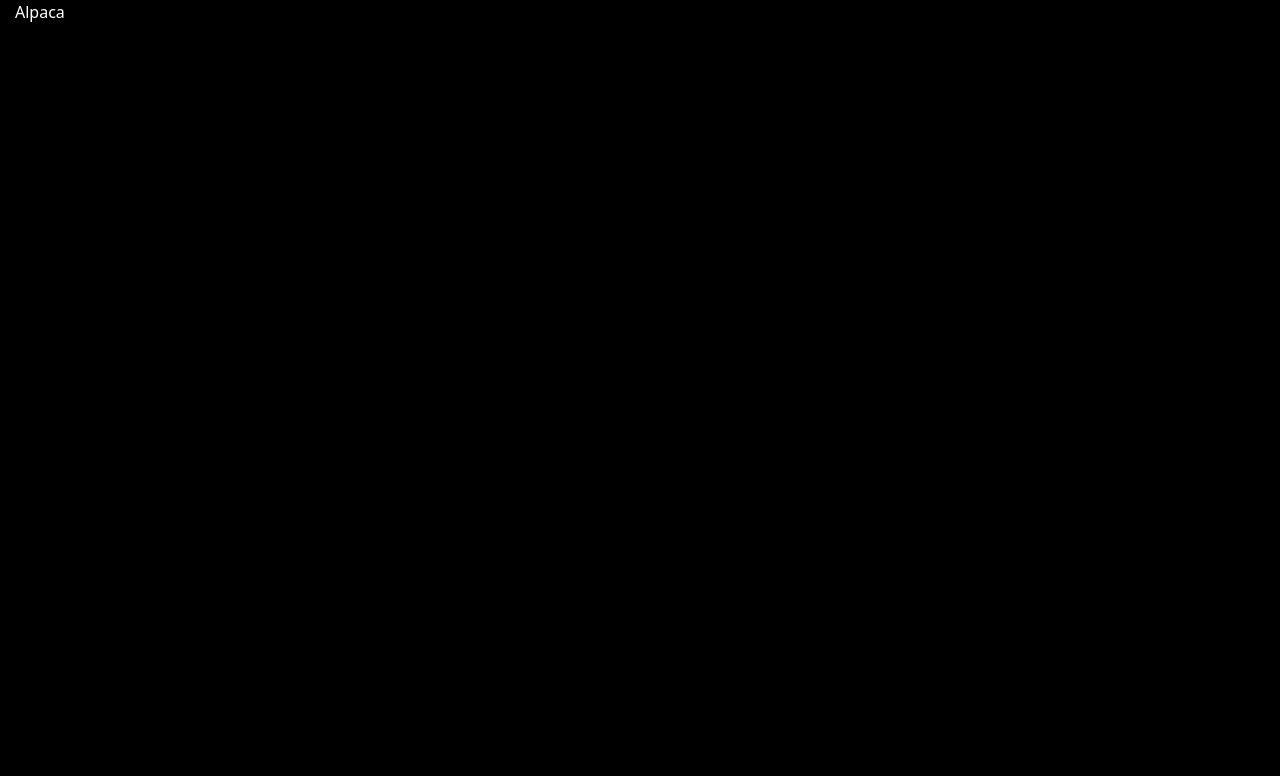
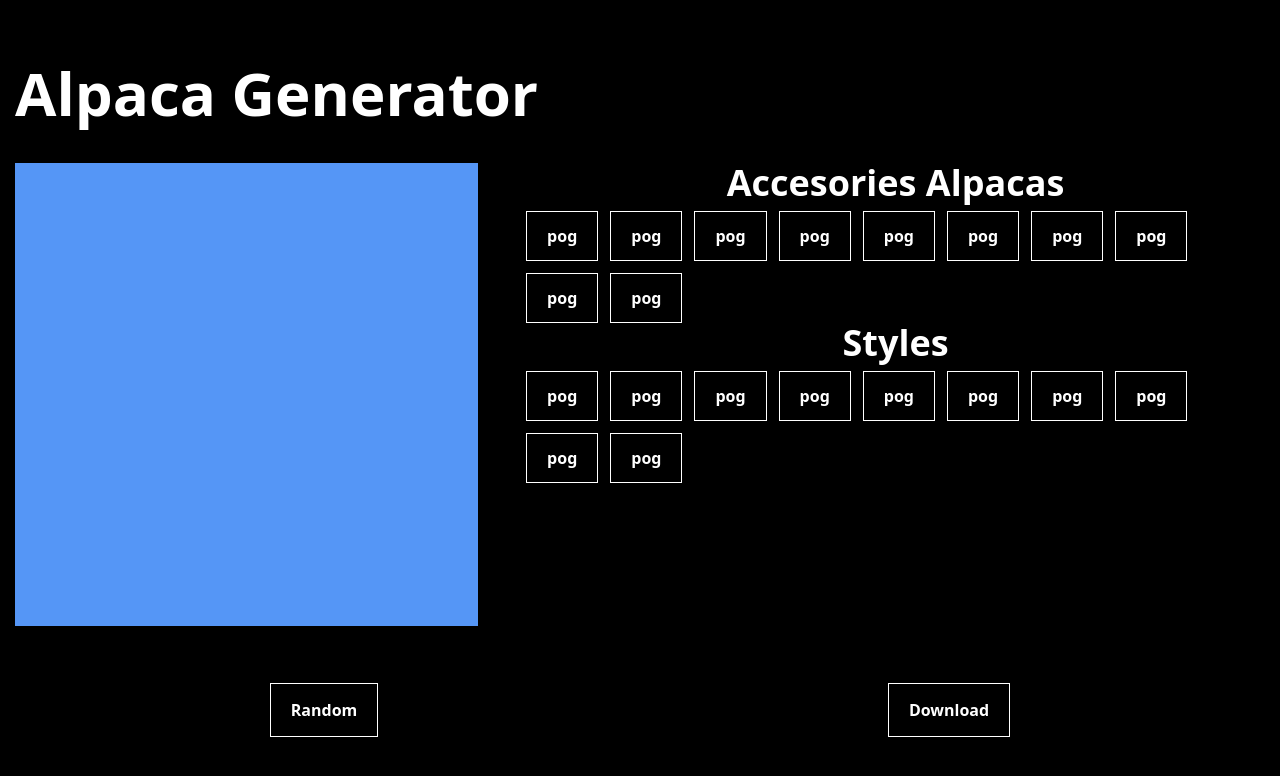
Before and after one commit to fakbo-dev/alpaca-generator, a React (Vite) app: page / in a window 1280 px wide. Shown: the top 776 px of the page. Built offline with nearby package versions, Linux system fonts and the light colour scheme.

Commit message:
set up components done

```diff
--- a/src/App.jsx
+++ b/src/App.jsx
@@ -1,10 +1,13 @@
 import Alpaca from "./components/Alpaca"
-
+import Donwload from "./components/Donwload"
 const App = () => {
   return (
-    <main className="h-full">
-      <div className="container mx-auto">
+    <main className="h-[100vh]">
+      {/* Container */}
+      <div className="container mx-auto flex items-center justify-center h-full flex-col">
+        {/* Content */}
         <Alpaca />
+        <Donwload />
       </div>
     </main>
   )
--- a/src/components/Alpaca.jsx
+++ b/src/components/Alpaca.jsx
@@ -1,10 +1,57 @@
-
+import DefaultImage from "../assets/alpaca/backgrounds/blue50.png"
 
 const Alpaca = () => {
 
     return (
-        <section>
-            Alpaca
+        <section className="flex flex-col gap-10">
+            <h1 className="text-6xl">Alpaca Generator</h1>
+            {/* Content */}
+            <div className="flex gap-12">
+                {/* Image */}
+                <div className="h-[520px] w-[520px]">
+                    <img src={DefaultImage} alt="background image" className="object-cover" />
+                </div>
+
+                {/* Buttons */}
+                <div className="flex flex-col">
+                    {/* Accesories */}
+                    <div className=" flex  gap-2 flex-col">
+                        <h2 className="self-center">Accesories Alpacas</h2>
+                        {/* buttons */}
+                        <div className="flex flex-wrap gap-3">
+
+                            <button className=" px-[20px] py-[12px] border border-white">pog</button>
+                            <button className=" px-[20px] py-[12px] border border-white">pog</button>
+                            <button className=" px-[20px] py-[12px] border border-white">pog</button>
+                            <button className=" px-[20px] py-[12px] border border-white">pog</button>
+                            <button className=" px-[20px] py-[12px] border border-white">pog</button>
+                            <button className=" px-[20px] py-[12px] border border-white">pog</button>
+                            <button className=" px-[20px] py-[12px] border border-white">pog</button>
+                            <button className=" px-[20px] py-[12px] border border-white">pog</button>
+                            <button className=" px-[20px] py-[12px] border border-white">pog</button>
+                            <button className=" px-[20px] py-[12px] border border-white">pog</button>
+                        </div>
+                    </div>
+                    {/* Styles */}
+                    <div className="flex flex-col gap-2">
+                        <h2 className="self-center">Styles</h2>
+                        {/* buttons */}
+                        <div className="flex flex-wrap gap-3">
+
+                            <button className=" px-[20px] py-[12px] border border-white">pog</button>
+                            <button className=" px-[20px] py-[12px] border border-white">pog</button>
+                            <button className=" px-[20px] py-[12px] border border-white">pog</button>
+                            <button className=" px-[20px] py-[12px] border border-white">pog</button>
+                            <button className=" px-[20px] py-[12px] border border-white">pog</button>
+                            <button className=" px-[20px] py-[12px] border border-white">pog</button>
+                            <button className=" px-[20px] py-[12px] border border-white">pog</button>
+                            <button className=" px-[20px] py-[12px] border border-white">pog</button>
+                            <button className=" px-[20px] py-[12px] border border-white">pog</button>
+                            <button className=" px-[20px] py-[12px] border border-white">pog</button>
+                        </div>
+                    </div>
+                </div>
+            </div>
         </section>
     );
 }
--- a/src/components/Donwload.jsx
+++ b/src/components/Donwload.jsx
@@ -4,8 +4,9 @@
 const Donwload = () => {
 
     return (
-        <section>
-            Donwload buttons
+        <section className="flex w-full justify-around">
+            <button className="px-[20px] py-[14px] border border-white">Random</button>
+            <button className="px-[20px] py-[14px] border border-white">Download</button>
         </section>
     );
 }
--- a/src/index.css
+++ b/src/index.css
@@ -8,6 +8,9 @@
 @layer base {
 
     body {
-        @apply bg-black text-white
+        @apply bg-black text-white font-semibold
+    }
+    h2 {
+        @apply text-4xl
     }
 }
```
Also changed, not shown: src/components/db/data.js (added).
